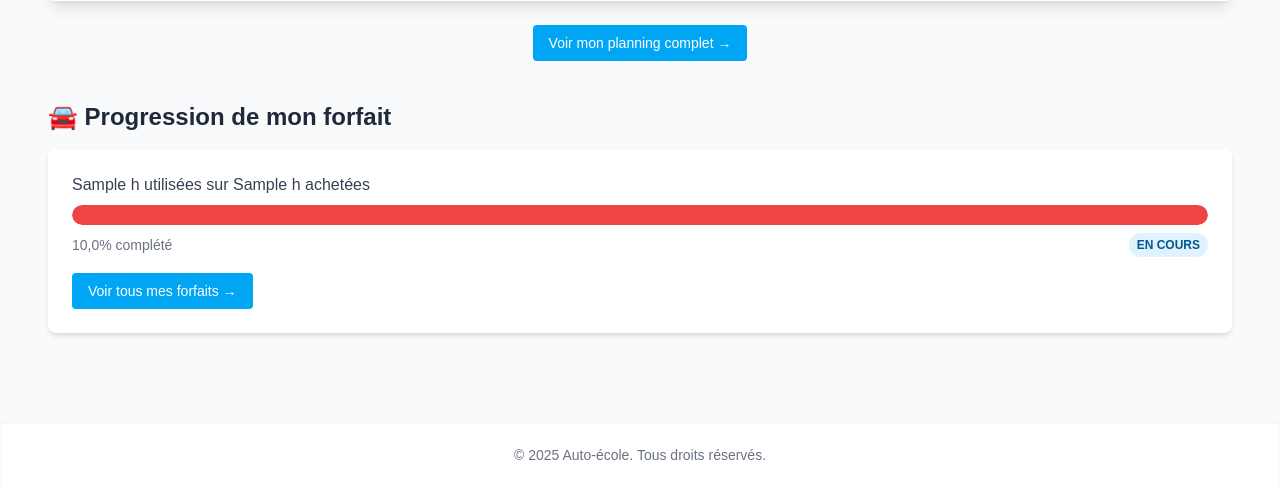
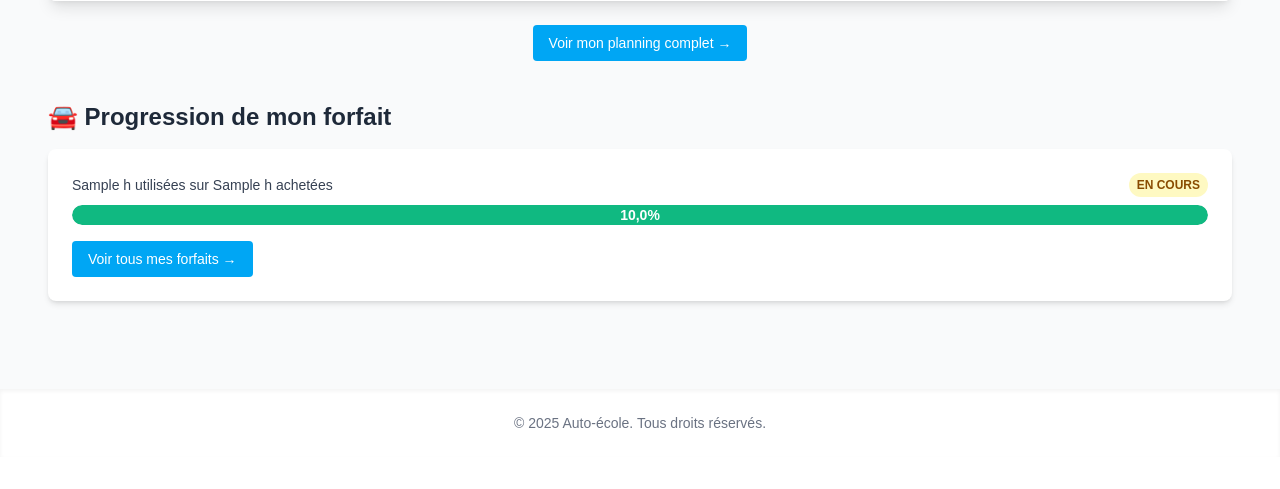
Before and after one commit to zpilia/driving_school, a Django app: template template/dashboard_student.html in a window 1280 px wide. Shown: the part 597-1086 px from the top of the page. After the commit the page ends 1025 px from the top, so only its background shows below. Run offline with Django 5.2, Linux system fonts and the light colour scheme; data comes from the database, SQL or seed files in the repository; both versions use the stored data as it was after the commit; tables that the repository leaves empty hold one stand-in row (values such as "Sample post"); the template is opened without the code that fills it: values that come from a table or form of the project are taken from there, most other values are stand-ins (such as "Sample title", 1, 10 or a date in 2020).

Commit message:
style: update lesson package progress bar

```diff
--- a/template/dashboard_student.html
+++ b/template/dashboard_student.html
@@ -72,33 +72,35 @@
 
       {% if forfait_en_cours %}
         <div class="bg-white p-6 rounded-lg shadow-md">
-        <p class="text-gray-700 mb-2">
+          <div class="flex items-center justify-between flex-wrap mb-2 text-gray-700 text-sm">
+            <span>
               {{ forfait_en_cours.heures_utilisees }} h utilisées sur {{ forfait_en_cours.heures_achetees }} h achetées
-        </p>
-
-        <div class="w-full bg-gray-200 rounded-full h-5 mb-2 overflow-hidden">
-          <div class="h-5 rounded-full transition-all duration-500"
-               style="width: {{ forfait_en_cours.progression }}%;
-                      background-color: {% if forfait_en_cours.progression < 50 %}#3b82f6{% elif forfait_en_cours.progression < 100 %}#f59e0b{% else %}#ef4444{% endif %};">
-          </div>
-        </div>
-
-        <div class="flex items-center justify-between text-sm text-gray-500 mt-2">
-          <p>{{ forfait_en_cours.progression|floatformat:1 }}% complété</p>
+            </span>
 
             {% if forfait_en_cours.progression == 0 %}
-            <span class="inline-block bg-gray-200 text-gray-700 text-xs px-2 py-1 rounded-full uppercase font-semibold">
+              <span class="bg-gray-200 text-gray-700 text-xs px-2 py-1 rounded-full uppercase font-semibold">
                 Non démarré
               </span>
             {% elif forfait_en_cours.progression >= 100 %}
-            <span class="inline-block bg-green-100 text-green-800 text-xs px-2 py-1 rounded-full uppercase font-semibold">
+              <span class="bg-green-100 text-green-800 text-xs px-2 py-1 rounded-full uppercase font-semibold">
                 Terminé
               </span>
             {% else %}
-            <span class="inline-block bg-sky-100 text-sky-800 text-xs px-2 py-1 rounded-full uppercase font-semibold">
+              <span class="bg-yellow-100 text-yellow-800 text-xs px-2 py-1 rounded-full uppercase font-semibold">
                 En cours
               </span>
             {% endif %}
+          </div>
+
+          <!-- Barre de progression -->
+          <div class="w-full bg-gray-200 rounded-full h-5 mb-2 overflow-hidden">
+            <div class="h-full rounded-full transition-all duration-500 text-center text-white text-sm leading-5 font-semibold"
+                 style="width: {{ forfait_en_cours.progression }}%;
+                        background-color: {% if forfait_en_cours.progression == 0 %}#9ca3af
+                                          {% elif forfait_en_cours.progression < 100 %}#facc15
+                                          {% else %}#10b981{% endif %};">
+              {{ forfait_en_cours.progression|floatformat:1 }}%
+            </div>
           </div>
 
           <div class="mt-4">
@@ -113,5 +115,6 @@
         </p>
       {% endif %}
     </section>
+
 </div>
 {% endblock %}
```
Also changed, not shown: template/lessonpackages/progress.html (+14 -10 lines), db.sqlite3, 2 other files. Lines whose indentation alone changed are shown as unchanged.
